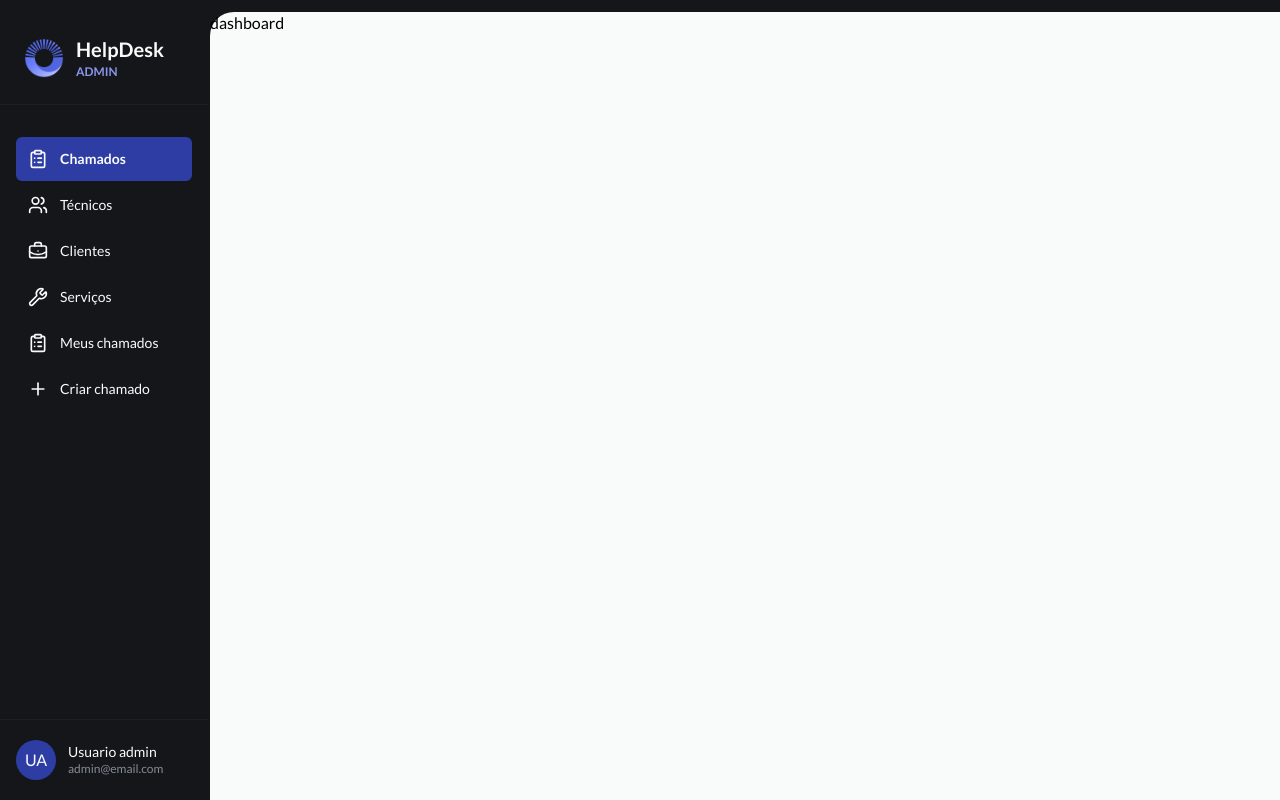
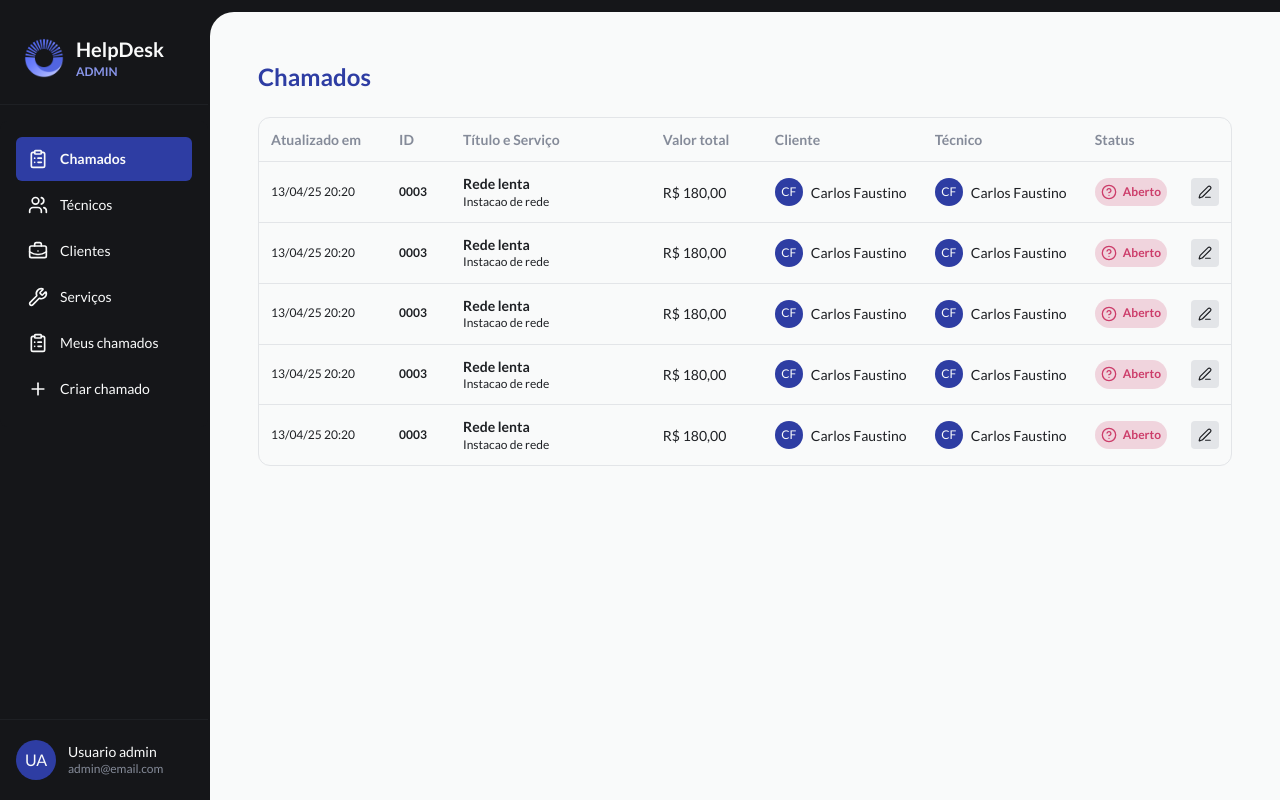
Before and after one commit to carlos-hfc/help-desk, a React (Vite) app in the folder web/: page /dashboard in a window 1280 px wide. Built offline with nearby package versions, Linux system fonts and the light colour scheme.

Commit message:
feat: update dashboard page and app layout

```diff
--- a/web/src/layouts/app-layout.tsx
+++ b/web/src/layouts/app-layout.tsx
@@ -8,7 +8,7 @@ export function AppLayout() {
       <Header />
 
       <div className="w-full lg:w-[calc(100%-210px)] absolute right-0 top-24 lg:top-3 bg-gray-600 rounded-3xl lg:rounded-tl-3xl lg:rounded-none">
-        <div className="h-dvh">
+        <div className="h-dvh p-6 lg:p-12 flex flex-col gap-6">
           <Outlet />
         </div>
       </div>
--- a/web/src/pages/dashboard/index.tsx
+++ b/web/src/pages/dashboard/index.tsx
@@ -1,3 +1,23 @@
+import { PageTitle } from "@/components/page-title"
+import { Table, TableBody } from "@/components/table"
+
+import { CallsTableHead } from "./calls-table-head"
+import { CallsTableRow } from "./calls-table-row"
+
 export function Dashboard() {
-  return <div>dashboard</div>
+  return (
+    <>
+      <PageTitle title="Chamados" />
+
+      <Table>
+        <CallsTableHead />
+
+        <TableBody className="[&_tr:last-child]:border-0">
+          {Array.from({ length: 5 }).map((_, i) => (
+            <CallsTableRow key={i} />
+          ))}
+        </TableBody>
+      </Table>
+    </>
+  )
 }
```
